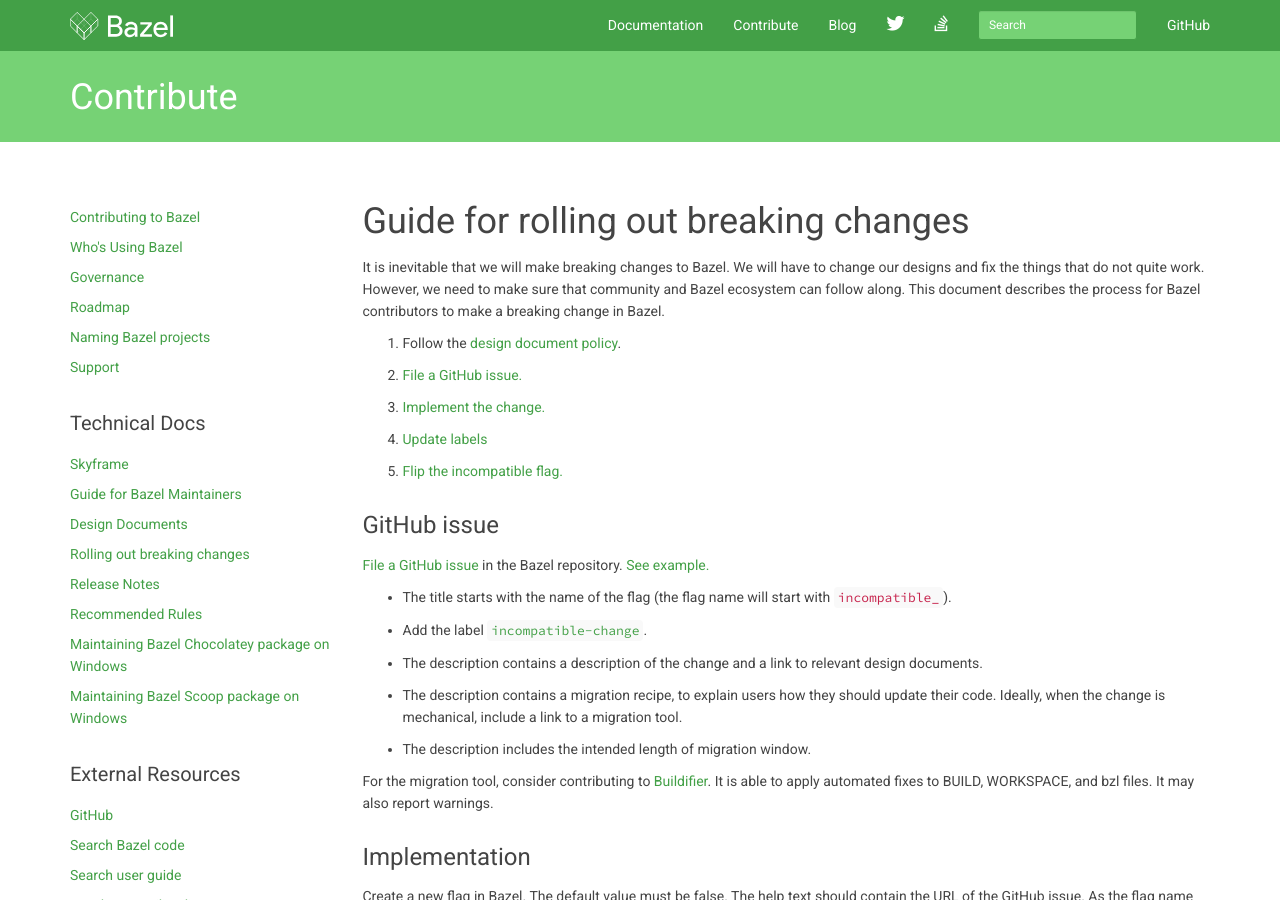
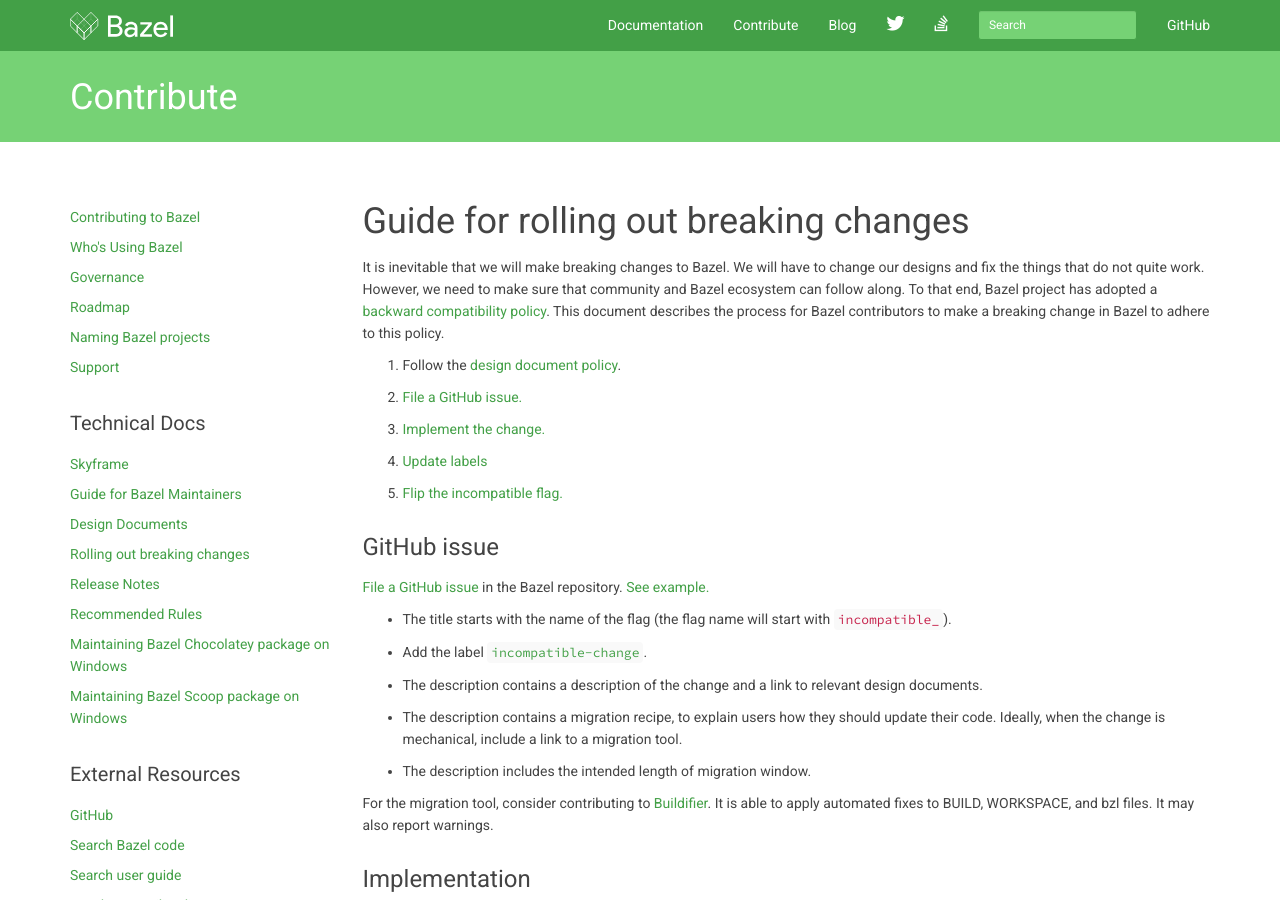
Before and after one commit to bazelbuild/bazel-website, a Jekyll site: the page built from breaking-changes-guide.md, in a window 1280 px wide and 900 px high. Built offline with Jekyll 4.4.1, drawn with Linux system fonts in a browser that asks for light colours; nearby versions of some CDN libraries; library files that are not in the unit come from our copies; comment, search, counter and statistics services are not loaded.

Commit message:
Cross-link with general backwards compatibility policy. (#205)

```diff
--- a/breaking-changes-guide.md
+++ b/breaking-changes-guide.md
@@ -7,8 +7,11 @@
 
 It is inevitable that we will make breaking changes to Bazel. We will have to
 change our designs and fix the things that do not quite work. However, we need
-to make sure that community and Bazel ecosystem can follow along. This document
-describes the process for Bazel contributors to make a breaking change in Bazel.
+to make sure that community and Bazel ecosystem can follow along. To that end,
+Bazel project has adopted a
+[backward compatibility policy](https://docs.bazel.build/versions/master/backward-compatibility.html).
+This document describes the process for Bazel contributors to make a breaking
+change in Bazel to adhere to this policy.
 
 1. Follow the [design document policy](designs/index.html).
 
```
